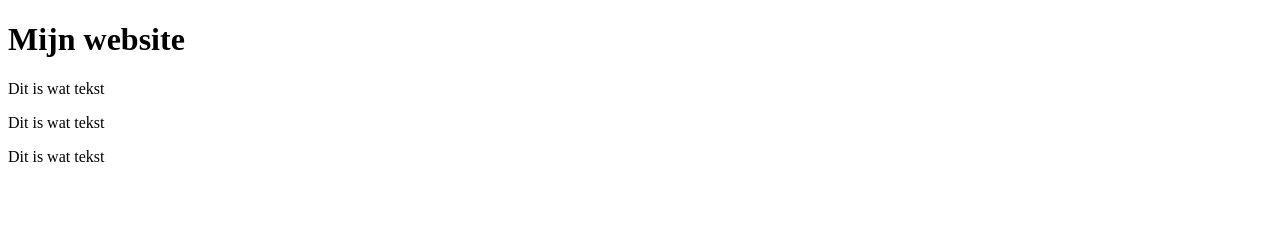
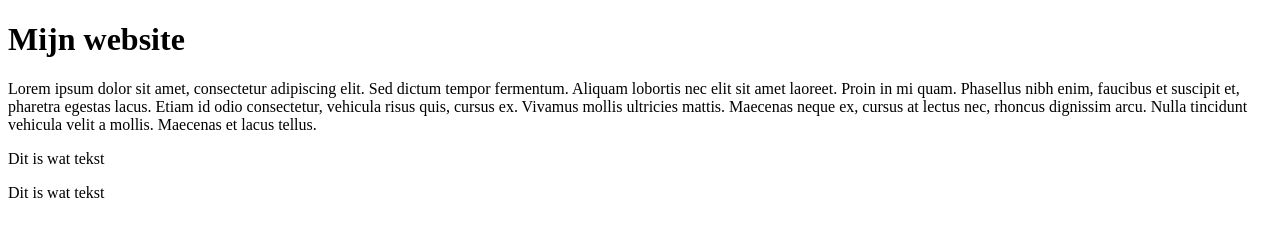
Before and after one commit to ehijzengsf/test1, a plain HTML site: page index.html in a window 1280 px wide. Drawn offline with Linux system fonts and the light colour scheme.

Commit message:
WebLab Run 15-11-2026 15:05:35 (UTC+01:00)

```diff
--- a/index.html
+++ b/index.html
@@ -8,7 +8,7 @@
 </head>
 <body>
   <h1>Mijn website</h1>
-  <p>Dit is wat tekst</p>
+  <p>Lorem ipsum dolor sit amet, consectetur adipiscing elit. Sed dictum tempor fermentum. Aliquam lobortis nec elit sit amet laoreet. Proin in mi quam. Phasellus nibh enim, faucibus et suscipit et, pharetra egestas lacus. Etiam id odio consectetur, vehicula risus quis, cursus ex. Vivamus mollis ultricies mattis. Maecenas neque ex, cursus at lectus nec, rhoncus dignissim arcu. Nulla tincidunt vehicula velit a mollis. Maecenas et lacus tellus.</p>
   <p>Dit is wat tekst</p>
   <p>Dit is wat tekst</p>
   <script src="script.js"></script>
```
Also changed, not shown: 1 other file.
